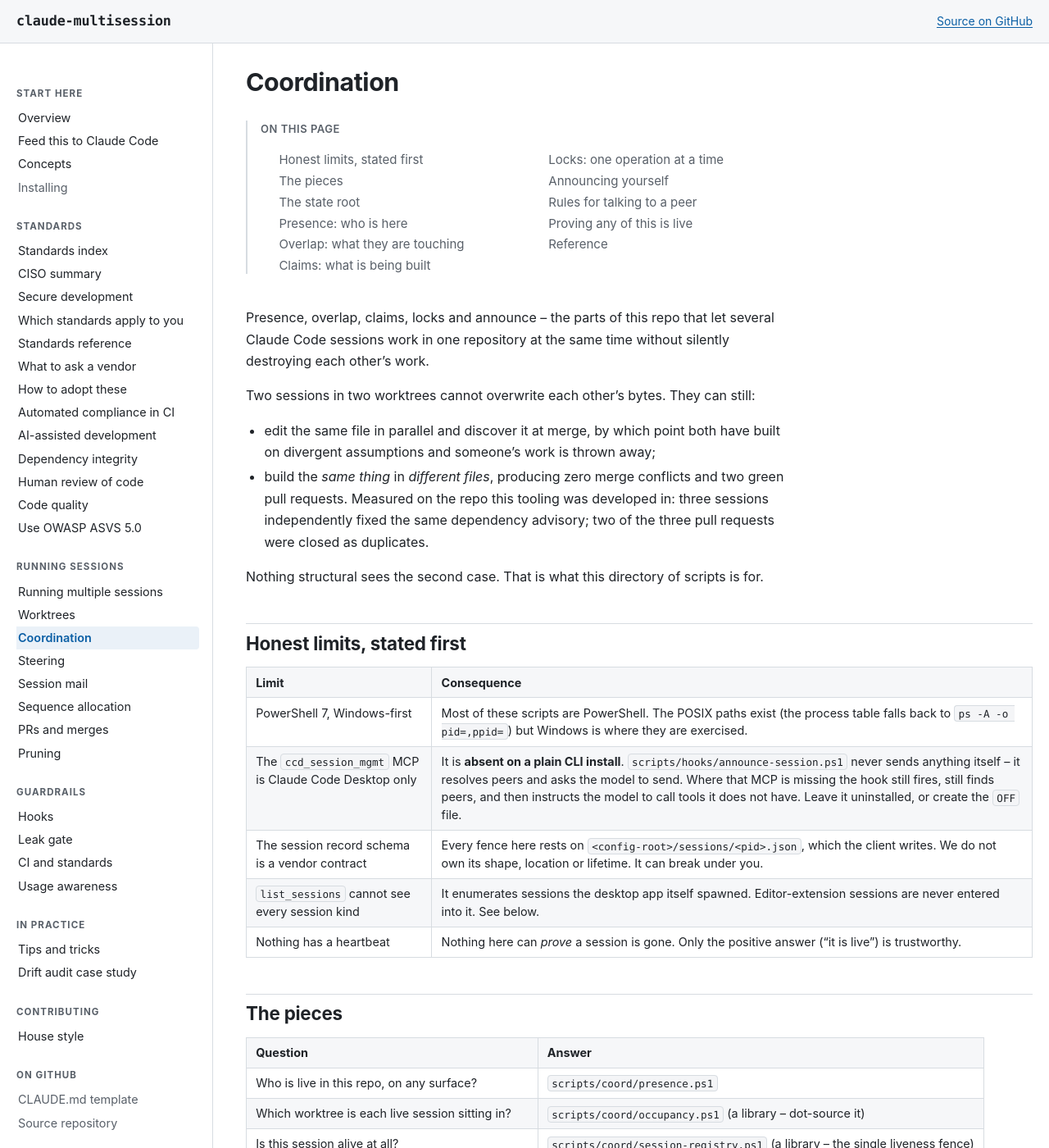
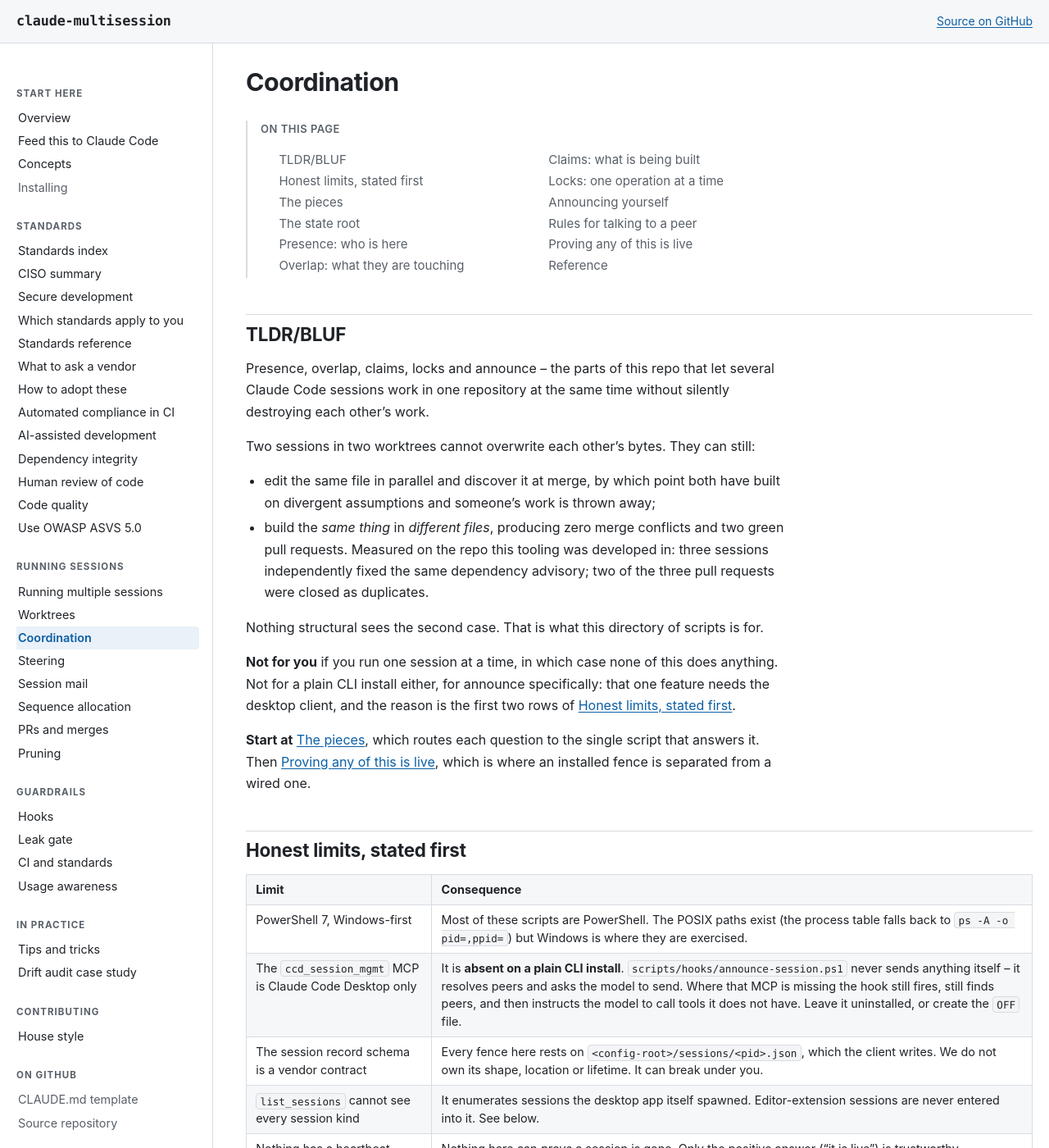
Before and after one commit to wshallwshall/claude-multisession, a Jekyll site: the page built from docs/COORDINATION.md, in a window 1280 px wide and 1400 px high. Shown: the whole window at 82% size. Built offline with Jekyll 4.4.1, drawn with Linux system fonts in a browser that asks for light colours; our own code applies the rules of GitHub Pages for plain Markdown files.

Commit message:
docs(coord): four BLUF carriers would stay toolkit-side, and the guard requires five
`test_docs_do_not_drift.py` asserts that at least five tracked pages carry `## TLDR/BLUF`. That
assertion is not decoration: the case above it scans for SUPERSEDED spellings and would pass
trivially against a corpus where the convention had been renamed out from under it, so the count is
what makes the absence scan mean anything.

Sixteen pages carry the heading today and twelve of them are standards. When the standards move to
their own repository, the toolkit repo keeps four -- README.md, INSTALL.md, docs/index.md and
docs/HOUSE-STYLE.md -- and goes red on the day of the split, on a test nobody edited, over a file
nobody touched. The failure is arithmetic and it is invisible until it happens, which is the only
reason it is being fixed this far ahead of the move.

COORDINATION.md IS THE FIFTH ON ITS MERITS, not because it was next alphabetically. At 8,929 words it
is the largest page that stays, it is the subsystem the landing page links to twice, and it already
had a summary -- an unlabelled one. The lead paragraphs, the two failure cases and the measured
result (three sessions independently fixed the same advisory, two of three pull requests closed as
duplicates) were already doing a BLUF's work above the first section. They are unchanged. What they
lacked was two of the four answers OPEN-1 requires on a first screen, and both are now there: who the
page is not for, said as a plain no per OPEN-4, and where to start, said as links rather than a
paraphrase per OPEN-5 and OPEN-6.

Nothing is restated. The limits keep their own section and are linked rather than summarised, and the
claim that a failure here is indistinguishable from success stays owned by docs/index.md under HS-3
rather than being copied to a second file.

Verified by simulating the split rather than by reading the diff: filtering `docs/standards/**`,
`docs/CI-AND-STANDARDS.md` and `docs/ASVS-ASSESSMENT.md` out of the tracked set leaves five carriers
on the toolkit side and twelve on the standards side, so both repositories clear the assertion. Five
is the floor exactly, with no margin -- a page losing its BLUF after the split reddens the suite.

157 tests green. ASCII gate exit 0 over 112 files. No Word copy is involved; this file has none.

Co-Authored-By: Claude Opus 5 <noreply@anthropic.com>

```diff
--- a/docs/COORDINATION.md
+++ b/docs/COORDINATION.md
@@ -1,4 +1,6 @@
 # Coordination
+
+## TLDR/BLUF
 
 Presence, overlap, claims, locks and announce -- the parts of this repo that let several Claude Code
 sessions work in one repository at the same time without silently destroying each other's work.
@@ -12,6 +14,15 @@ Two sessions in two worktrees cannot overwrite each other's bytes. They can stil
   the same dependency advisory; two of the three pull requests were closed as duplicates.
 
 Nothing structural sees the second case. That is what this directory of scripts is for.
+
+**Not for you** if you run one session at a time, in which case none of this does anything. Not for a
+plain CLI install either, for announce specifically: that one feature needs the desktop client, and
+the reason is the first two rows of [Honest limits, stated
+first](#honest-limits-stated-first).
+
+**Start at** [The pieces](#the-pieces), which routes each question to the single script that answers
+it. Then [Proving any of this is live](#proving-any-of-this-is-live), which is where an installed
+fence is separated from a wired one.
 
 ## Honest limits, stated first
 
```
